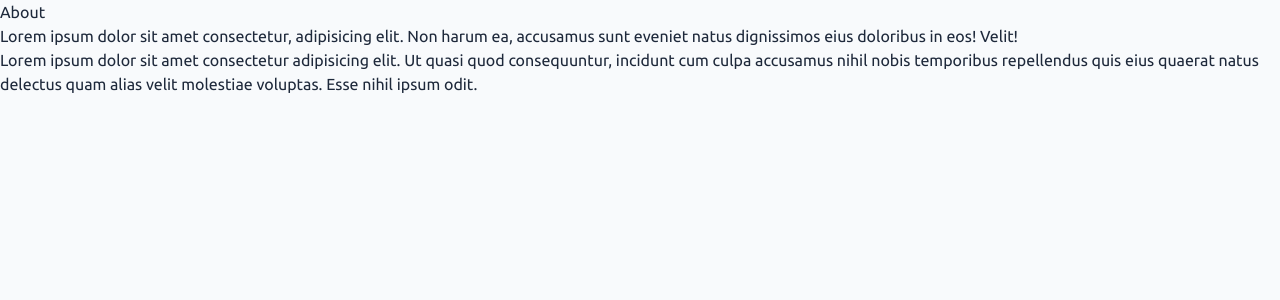
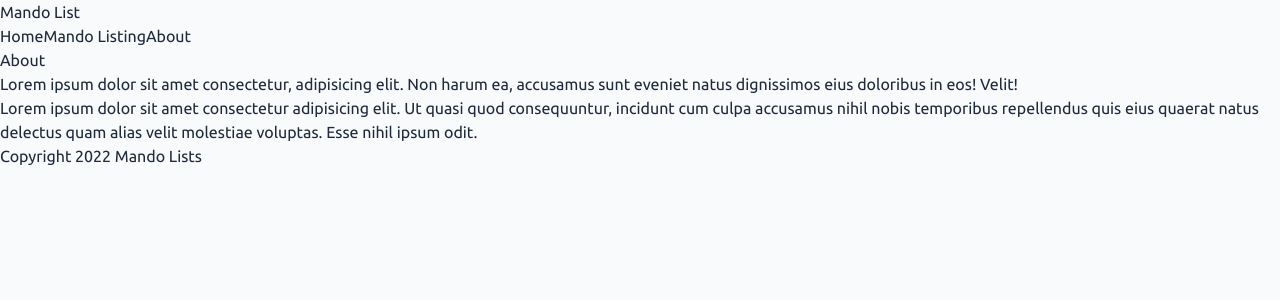
Before and after one commit to thes3interdev/slp-mando-list, a Next.js app: page /about in a window 1280 px wide. Shown: the top 300 px of the page. Built offline with nearby package versions, Linux system fonts and the light colour scheme.

Commit message:
feat: creating a layout component.

```diff
--- /dev/null
+++ b/layout/Layout.js
@@ -0,0 +1,14 @@
+import NavigationBar from '../components/NavigationBar';
+import NavigationFooter from '../components/NavigationFooter';
+
+const Layout = ({ children }) => {
+	return (
+		<div className="">
+			<NavigationBar />
+			{children}
+			<NavigationFooter />
+		</div>
+	);
+};
+
+export default Layout;
--- a/pages/_app.js
+++ b/pages/_app.js
@@ -1,7 +1,14 @@
+import Layout from '../layout/Layout';
 import '../styles/globals.css';
 
 function MyApp({ Component, pageProps }) {
-	return <Component {...pageProps} />;
+	return (
+		<div className="">
+			<Layout>
+				<Component {...pageProps} />
+			</Layout>
+		</div>
+	);
 }
 
 export default MyApp;
--- a/pages/index.js
+++ b/pages/index.js
@@ -1,11 +1,8 @@
 import Link from 'next/link';
-import NavigationBar from '../components/NavigationBar';
-import NavigationFooter from '../components/NavigationFooter';
 
 const Home = () => {
 	return (
 		<div>
-			<NavigationBar />
 			<h1>Home</h1>
 			<p>
 				Lorem ipsum dolor sit amet consectetur adipisicing elit. Maiores qui tempora nam
@@ -20,7 +17,6 @@
 			<Link href="/mandos">
 				<a>See Mando Listing</a>
 			</Link>
-			<NavigationFooter />
 		</div>
 	);
 };
```
Also changed, not shown: 1 other file (tests, documents, lock files or other folders).
